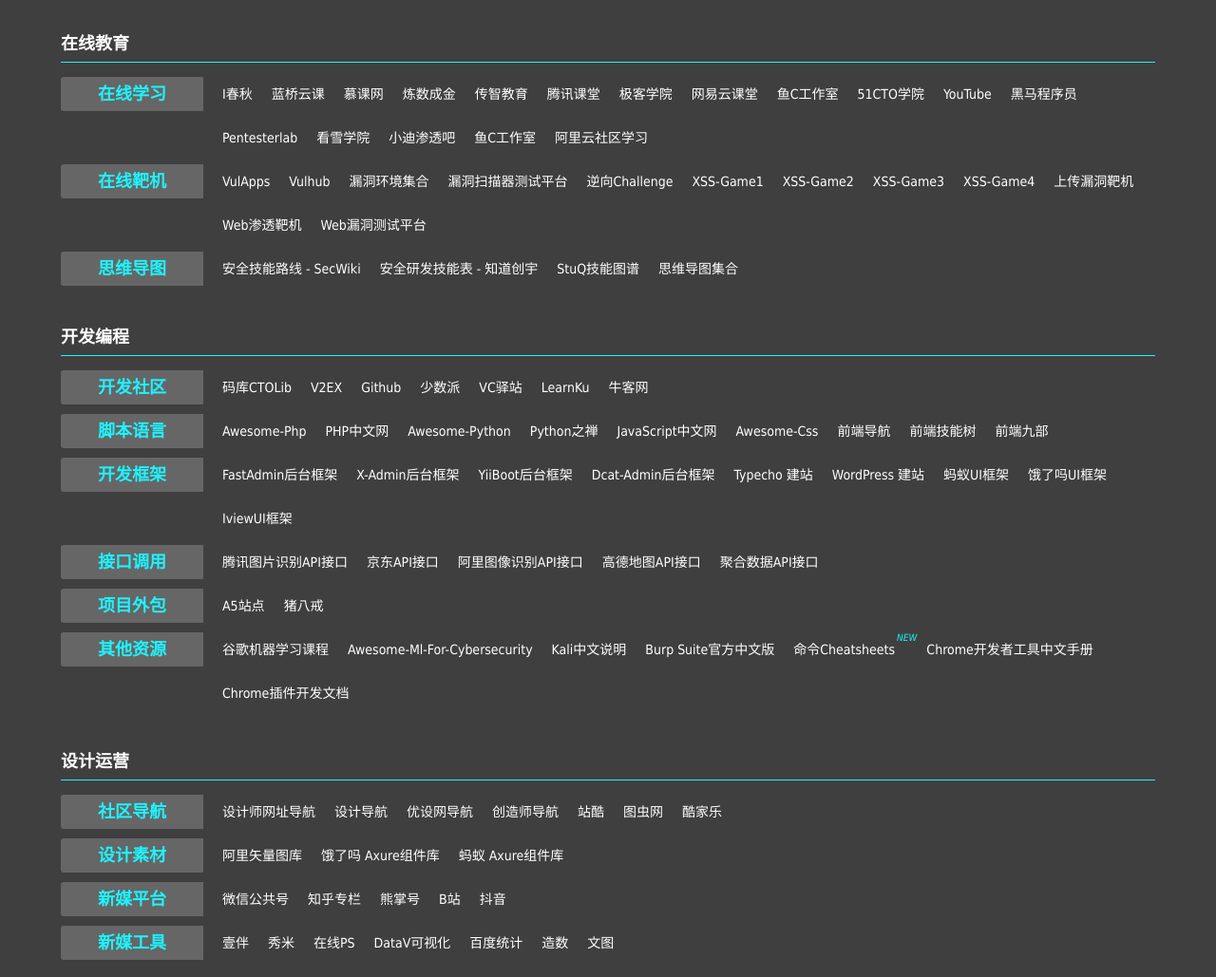
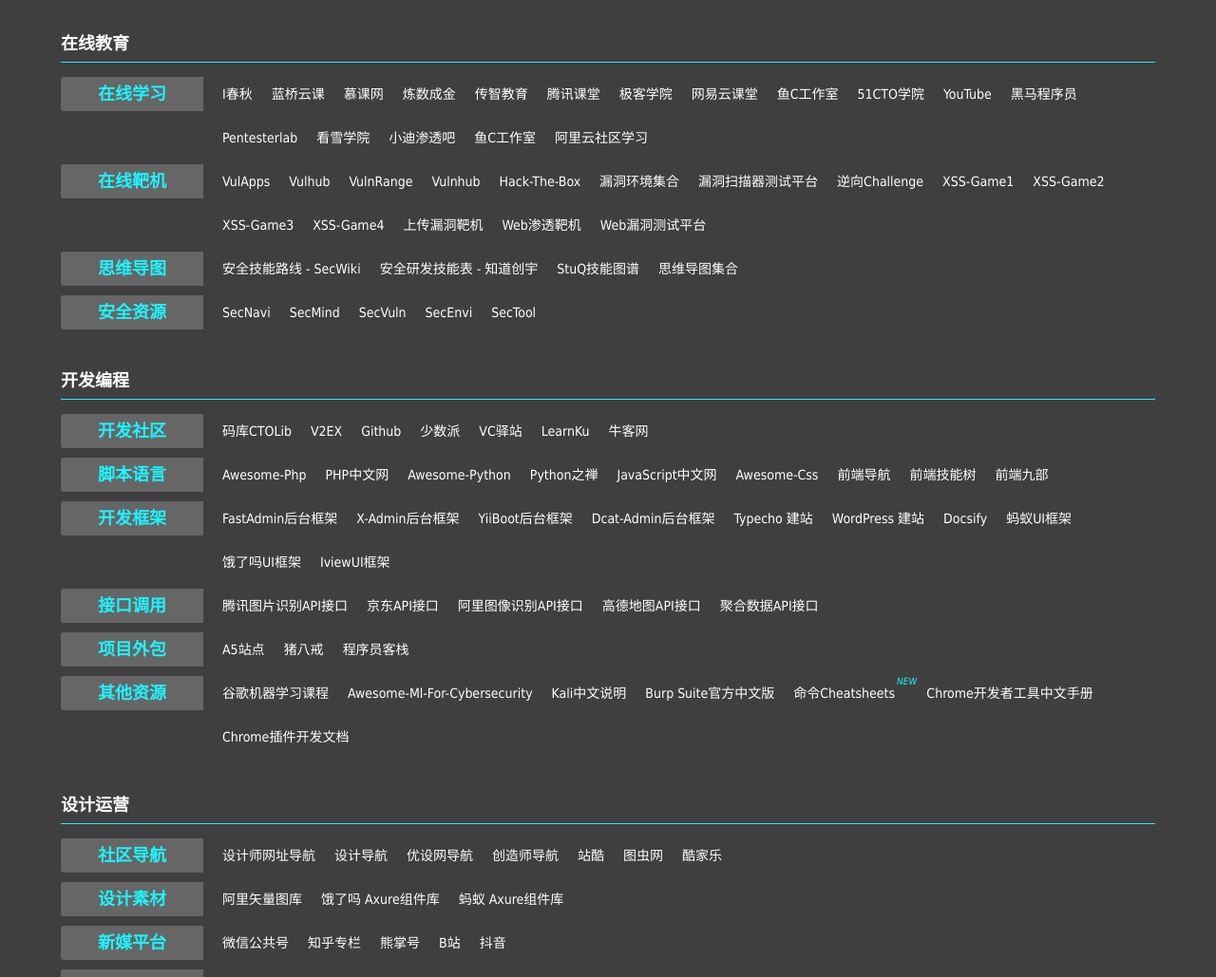
Before and after one commit to coco413/SecNavi, a plain HTML site: page index.html in a window 1280 px wide. Shown: the part 996-2025 px from the top of the page at 95% size. Drawn offline with Linux system fonts and the light colour scheme.

Commit message:
update_20210305

```diff
--- a/js/data.js
+++ b/js/data.js
@@ -81,17 +81,33 @@ var FrontGuide = {
                 'Title': '乌云Drops',
                 'Href': 'https://wooyun.x10sec.org/'
             }, {
+                'Name': 'Sec-News',
+                'Title': '安全文摘',
+                'Href': 'http://wiki.ioin.in/'
+            }, {
+                'Name': 'SecWiki',
+                'Title': '安全维基',
+                'Href': 'https://www.sec-wiki.com'
+            }, {
                 'Name': '信息安全知识库',
                 'Title': ' 沉淀知识,分享经验',
                 'Href': 'http://www.vipread.com/index'
             }, {
-                'Name': 'Sec-News',
-                'Title': '安全文摘',
-                'Href': 'http://wiki.ioin.in/'
-            }, {
-                'Name': 'SecWiki',
-                'Title': '安全维基',
-                'Href': 'https://www.sec-wiki.com'
+                'Name': '狼组安全团队公开知识库',
+                'Title': '致力于打造信息安全乌托邦',
+                'Href': 'https://wiki.wgpsec.org/'
+            }, {
+                'Name': '零组资料文库',
+                'Title': '零组资料文库',
+                'Href': 'https://wiki.0-sec.org/#/wiki'
+            }, {
+                'Name': '白鸽文库',
+                'Title': '白阁文库是白泽Sec团队维护的一个漏洞POC和EXP披露以及漏洞复现的开源项目，欢迎各位表哥访问白阁文库并提出宝贵建议。',
+                'Href': 'https://wiki.bylibrary.cn/'
+            }, {
+                'Name': 'hacking8文库',
+                'Title': 'hacking8文库',
+                'Href': 'https://www.hacking8.com/repository'
             }]
         }, {
             "pageT2": "漏洞平台",
@@ -156,6 +172,11 @@ var FrontGuide = {
                 'Name': 'POC++漏洞信息库',
                 'Title': 'poc收录,poc悬赏,漏洞收录,poc,漏洞',
                 'Href': 'https://poc.shuziguanxing.com/#/',
+                "New": "1"
+            }, {
+                'Name': '斗象科技漏洞库',
+                'Title': '斗象科技漏洞库',
+                'Href': 'https://vas.riskivy.com/vuln',
                 "New": "1"
             }, {
                 'Name': 'VULHUB漏洞信息库',
@@ -792,6 +813,18 @@ var FrontGuide = {
                 'Title': '快速搭建各种漏洞环境@phith0n',
                 'Href': 'https://github.com/phith0n/vulhub'
             }, {
+                'Name': 'VulnRange',
+                'Title': 'VulnRange的定位是一个漏洞靶场，用于快速的启动漏洞环境，便于漏洞复现和研究',
+                'Href': 'https://github.com/wgpsec/VulnRange'
+            }, {
+                'Name': 'vulnhub',
+                'Title': '在线渗透测试环境',
+                'Href': 'https://www.vulnhub.com/'
+            }, {
+                'Name': 'Hack-The-Box',
+                'Title': 'Hack-The-Box',
+                'Href': 'https://www.hackthebox.eu/'
+            }, {
                 'Name': '漏洞环境集合',
                 'Title': 'vulstudy@c0ny1',
                 'Href': 'https://github.com/c0ny1/vulstudy'
@@ -850,6 +883,29 @@ var FrontGuide = {
                 'Name': '思维导图集合',
                 'Title': '收集整理的安全类思维导图',
                 'Href': 'https://github.com/coco413/Mind_Mapping_Sec'
+            }]
+        }, {
+            "pageT2": "安全资源",
+            "pageC2": [{
+                'Name': 'SecNavi',
+                'Title': '安全导航---Coco413',
+                'Href': 'https://github.com/coco413/SecNavi/'
+            }, {
+                'Name': 'SecMind',
+                'Title': '安全导图---Coco413',
+                'Href': 'https://github.com/coco413/SecMind'
+            },{
+                'Name': 'SecVuln',
+                'Title': '安全漏洞---Coco413',
+                'Href': 'https://github.com/coco413/SecNavi/'
+            }, {
+                'Name': 'SecEnvi',
+                'Title': '漏洞环境---Coco413',
+                'Href': 'https://github.com/coco413/SecEnvi'
+            }, {
+                'Name': 'SecTool',
+                'Title': '安全工具---Coco413',
+                'Href': 'https://github.com/coco413/Tools'
             }]
         }]
     }, {
@@ -878,7 +934,7 @@ var FrontGuide = {
                 'Href': 'http://www.cctry.com/'
             }, {
                 'Name': 'LearnKu',
-                'Title': '高效工作,品质生活官方',
+                'Title': 'LearnKu',
                 'Href': 'https://learnku.com'
             }, {
                 'Name': '牛客网',
@@ -950,6 +1006,10 @@ var FrontGuide = {
                 'Name': 'WordPress 建站',
                 'Title': 'WordPress是一款能让您建立出色网站、博客或应用的开源软件',
                 'Href': 'https://cn.wordpress.org/'
+            }, , {
+                'Name': 'Docsify',
+                'Title': '静态生成wiki站点',
+                'Href': 'https://docsify.js.org/#/'
             }, {
                 'Name': '蚂蚁UI框架',
                 'Title': 'Ant框架',
@@ -996,6 +1056,10 @@ var FrontGuide = {
                 'Name': '猪八戒',
                 'Title': '中国领先的一站式的企业全生命周期服务平台',
                 'Href': 'http://www.zbj.com/'
+            }, {
+                'Name': '程序员客栈',
+                'Title': '程序员兼职,程序员私活,程序员接单平台-程序员客栈',
+                'Href': 'https://www.proginn.com/cat/'
             }]
         }, {
             "pageT2": "其他资源",
@@ -1131,6 +1195,10 @@ var FrontGuide = {
                 'Name': '文图',
                 'Title': '文图旨在为用户打造一个可在线编辑、即时生成数据报告的工具',
                 'Href': 'https://wentu.io/'
+            }, {
+                'Name': '全历史',
+                'Title': '全历史',
+                'Href': 'https://www.allhistory.com'
             }]
         }]
     }, {
@@ -1416,6 +1484,10 @@ var FrontGuide = {
                 'Title': '百度云盘资源搜索下载',
                 'Href': 'http://wowenda.com/'
             }, {
+                'Name': '大圣网盘搜索',
+                'Title': '大圣网盘资源搜索下载',
+                'Href': 'https://www.dashengpan.com/'
+            }, {
                 'Name': '尝鲜派',
                 'Title': '尝鲜派Apple系列更新',
                 'Href': 'https://ibeta.me/'
@@ -1424,58 +1496,6 @@ var FrontGuide = {
     }, {
         "pageT1": "渗透辅助",
         "pageC1": [{
-            "pageT2": "空间搜索",
-            "pageC2": [{
-                'Name': 'Zoomeye',
-                'Title': '钟馗之眼 - 网络空间搜索引擎',
-                'Href': 'https://www.zoomeye.org/'
-            }, {
-                'Name': 'Shodan',
-                'Title': 'Shodan is the world\'s first search engine for Internet-connected devices.',
-                'Href': 'https://www.shodan.io/'
-            }, {
-                'Name': 'Fofa',
-                'Title': 'FOFA Pro - 网络空间安全搜索引擎，网络空间搜索引擎，网络空间测绘，安全态势感知',
-                'Href': 'https://fofa.so/'
-            }, {
-                'Name': '360 quake',
-                'Title': '360 quake - 网络空间安全搜索引擎，网络空间搜索引擎，网络空间测绘，安全态势感知',
-                'Href': 'https://quake.360.cn/'
-            }, {
-                'Name': 'Censys',
-                'Title': 'Censys',
-                'Href': 'https://www.censys.io/'
-            }, {
-                'Name': 'DnsDB',
-                'Title': 'DnsDB－全球最大的DNS查询数据库',
-                'Href': 'https://dnsdb.io/zh-cn/'
-            }, {
-                'Name': 'Searchcode',
-                'Title': 'Searchcode搜索',
-                'Href': 'https://searchcode.com/',
-                "New": "1"
-            }, {
-                'Name': 'Github',
-                'Title': 'Github搜索',
-                'Href': 'https://github.com/search?utf8=✓&q=&type='
-            }, {
-                'Name': 'GithubGist',
-                'Title': '寻找优秀代码段',
-                'Href': 'https://gist.github.com/search?utf8=✓&q='
-            }, {
-                'Name': '恶意程序搜索',
-                'Title': 'VirusView',
-                'Href': 'http://virusview.net/search/index'
-            }, {
-                'Name': '谷歌图片搜索',
-                'Title': '谷歌图片搜索',
-                'Href': 'https://images.google.com/?gws_rd=ssl'
-            }, {
-                'Name': '百度图片搜索',
-                'Title': '百度图片搜索',
-                'Href': 'http://image.baidu.com/?fr=shitu'
-            }]
-        }, {
             "pageT2": "信息收集",
             "pageC2": [{
                 'Name': '在线子域查询(Findsubdomains)',
@@ -1632,7 +1652,114 @@ var FrontGuide = {
                 'Name': '企业代码泄露查询',
                 'Title': 'Github搜索',
                 'Href': 'https://github.com/'
-            }, ]
+            }, {
+                'Name': '全国政府网站基本信息数据库',
+                'Title': '全国政府网站基本信息数据库',
+                'Href': 'http://114.55.181.28/databaseInfo/index',
+            }, {
+                'Name': '已经注册账号查询',
+                'Title': '已经注册账号查询',
+                'Href': 'https://www.reg007.com/'
+            }]
+        }, {
+            "pageT2": "空间搜索",
+            "pageC2": [{
+                'Name': 'Zoomeye',
+                'Title': '钟馗之眼 - 网络空间搜索引擎',
+                'Href': 'https://www.zoomeye.org/'
+            }, {
+                'Name': 'Shodan',
+                'Title': 'Shodan is the world\'s first search engine for Internet-connected devices.',
+                'Href': 'https://www.shodan.io/'
+            }, {
+                'Name': 'Fofa',
+                'Title': 'FOFA Pro - 网络空间安全搜索引擎，网络空间搜索引擎，网络空间测绘，安全态势感知',
+                'Href': 'https://fofa.so/'
+            }, {
+                'Name': '360 quake',
+                'Title': '360 quake - 网络空间安全搜索引擎，网络空间搜索引擎，网络空间测绘，安全态势感知',
+                'Href': 'https://quake.360.cn/'
+            }, {
+                'Name': 'Censys',
+                'Title': 'Censys',
+                'Href': 'https://www.censys.io/'
+            }, {
+                'Name': 'DnsDB',
+                'Title': 'DnsDB－全球最大的DNS查询数据库',
+                'Href': 'https://dnsdb.io/zh-cn/'
+            }, {
+                'Name': 'Searchcode',
+                'Title': 'Searchcode搜索',
+                'Href': 'https://searchcode.com/',
+                "New": "1"
+            }, {
+                'Name': 'Github',
+                'Title': 'Github搜索',
+                'Href': 'https://github.com/search?utf8=✓&q=&type='
+            }, {
+                'Name': 'GithubGist',
+                'Title': '寻找优秀代码段',
+                'Href': 'https://gist.github.com/search?utf8=✓&q='
+            }, {
+                'Name': '恶意程序搜索',
+                'Title': 'VirusView',
+                'Href': 'http://virusview.net/search/index'
+            }, {
+                'Name': '谷歌图片搜索',
+                'Title': '谷歌图片搜索',
+                'Href': 'https://images.google.com/?gws_rd=ssl'
+            }, {
+                'Name': '百度图片搜索',
+                'Title': '百度图片搜索',
+                'Href': 'http://image.baidu.com/?fr=shitu'
+            }]
+        }, {
+            "pageT2": "威胁情报",
+            "pageC2": [{
+                'Name': '360威胁情报中心',
+                'Title': '威胁情报中心',
+                'Href': 'https://ti.360.com/'
+            }, {
+                'Name': '奇安信威胁情报中心',
+                'Title': '威胁情报中心',
+                'Href': 'https://ti.qianxin.com/'
+            }, {
+                'Name': 'NOSEC大数据安全协作平台',
+                'Title': '信息安全从业者的专属"瑞士军刀"',
+                'Href': 'https://nosec.org/'
+            }, {
+                'Name': '微步在线威胁情报分析平台',
+                'Title': '多引擎在线扫描、恶意软件在线检测',
+                'Href': 'https://x.threatbook.cn/'
+            }, {
+                'Name': '网络安全防御系统',
+                'Title': '全景网络安全防御系统',
+                'Href': 'http://guanjia.qq.com/system/preloader.html'
+            }, {
+                'Name': '安全行业全景图',
+                'Title': '安全行业全景图',
+                'Href': 'http://all.aqniu.com/'
+            }, {
+                'Name': '号安',
+                'Title': '手机号风险识别',
+                'Href': 'https://hao.secboot.com/'
+            }, {
+                'Name': '网络安全威胁信息共享平台',
+                'Title': '中国反网络病毒联盟',
+                'Href': 'https://share.anva.org.cn/index'
+            }, {
+                'Name': 'Pullwave舆情监控',
+                'Title': '舆情监控',
+                'Href': 'https://pullwave.com/#/search'
+            }, {
+                'Name': '腾讯位置大数据平台',
+                'Title': '腾讯位置大数据平台',
+                'Href': 'https://heat.qq.com/'
+            }, {
+                'Name': '360流量监控平台',
+                'Title': '360流量监控平台',
+                'Href': 'http://scan.netlab.360.com/#/dashboard'
+            }]
         }, {
             "pageT2": "攻击载荷",
             "pageC2": [{
@@ -1648,14 +1775,6 @@ var FrontGuide = {
                 'Title': 'shodan explore',
                 'Href': 'https://www.shodan.io/explore'
             }, {
-                'Name': '重大漏洞在线检测系统',
-                'Title': '重大漏洞在线检测系统',
-                'Href': 'http://0day.websaas.com.cn/'
-            }, {
-                'Name': '在线命令执行检测',
-                'Title': '在线命令执行',
-                'Href': 'http://www.aisec.cn/lab/bash.php'
-            }, {
                 'Name': '在线Webshell检测',
                 'Title': '下一代WebShell检测引擎',
                 'Href': 'http://scanner.baidu.com/#/pages/intro'
@@ -1672,10 +1791,6 @@ var FrontGuide = {
                 'Title': 'Xss测试字符串转换工具',
                 'Href': 'https://www.toolmao.com/xsstranser'
             }, {
-                'Name': 'Skywolf代码审计',
-                'Title': 'Skywolf代码审计',
-                'Href': 'https://0kee.360.cn/skywolf/deploy'
-            }, {
                 'Name': 'DNSlog',
                 'Title': 'DNSlog',
                 'Href': 'http://www.dnslog.cn/'
@@ -1687,6 +1802,38 @@ var FrontGuide = {
                 'Name': '在线pacap解析',
                 'Title': 'packettotal',
                 'Href': 'https://www.packettotal.com/'
+            }, {
+                'Name': '在线邮件头解析',
+                'Title': 'Email Header Analyzer',
+                'Href': 'http://mxtoolbox.com/EmailHeaders.aspx',
+            }, {
+                'Name': 'Xip io网',
+                'Title': 'Xip io网',
+                'Href': 'http://xip.io/'
+            }, {
+                'Name': '社工密码生成',
+                'Title': '社工密码生成',
+                'Href': 'http://xingchen.pythonanywhere.com/index'
+            }, {
+                'Name': '伪造邮箱',
+                'Title': '伪造邮箱',
+                'Href': 'https://emkei.cz/'
+            }, {
+                'Name': '在线生成反弹shell',
+                'Title': '在线生成反弹shell',
+                'Href': 'https://www.shentoushi.top/tools/misc/reverse_shell.php'
+            }, {
+                'Name': 'Linux提权辅助',
+                'Title': 'Linux提权辅助',
+                'Href': 'https://gtfobins.github.io/'
+            }, {
+                'Name': 'Windows提权辅助',
+                'Title': 'Windows提权辅助',
+                'Href': 'https://lolbas-project.github.io/'
+            }, {
+                'Name': '伪造邮箱',
+                'Title': '伪造邮箱',
+                'Href': 'https://emkei.cz/'
             }]
         }, {
             "pageT2": "APP检测",
@@ -1733,65 +1880,29 @@ var FrontGuide = {
         "pageC1": [{
             "pageT2": "团队博客",
             "pageC2": [{
-                'Name': '长亭科技博客',
-                'Title': 'Chaitin Blog',
-                'Href': 'https://blog.chaitin.cn/'
-            }, {
                 'Name': '天融信阿尔法实验室',
                 'Title': '天融信阿尔法实验室',
                 'Href': 'http://blog.topsec.com.cn/'
             }, {
-                'Name': '奇虎360技术博客',
-                'Title': '分享奇虎360公司的技术，与安全的互联网共同成长',
-                'Href': 'http://blogs.360.cn/'
-            }, {
-                'Name': 'WhiteCell',
-                'Title': 'WhiteCellClub',
-                'Href': 'http://www.whitecell-club.org/'
+                'Name': '腾讯安全团队',
+                'Title': '腾讯安全团队',
+                'Href': 'https://security.tencent.com/index.php/blog'
+            }, {
+                'Name': '绿盟科技博客',
+                'Title': '绿盟科技博客',
+                'Href': 'http://blog.nsfocus.net/'
             }, {
                 'Name': 'MS509 Team',
                 'Title': 'MS509 Team',
                 'Href': 'http://www.ms509.com/'
             }, {
-                'Name': '四叶草安全实验室',
-                'Title': '四叶草安全实验室',
-                'Href': 'http://lab.seclover.com/'
-            }, {
-                'Name': '北风渗透实验室',
-                'Title': '北风渗透实验室',
-                'Href': 'https://www.getshell.net/'
-            }, {
-                'Name': '安恒安全研究院',
-                'Title': '安恒安全研究院',
-                'Href': 'http://seclab.dbappsecurity.com.cn/'
-            }, {
-                'Name': '0KEE TEAM',
-                'Title': '360 WEB攻防团队',
-                'Href': 'https://0kee.360.cn/'
-            }, {
-                'Name': '美团技术团队博客',
-                'Title': '美团技术团队',
-                'Href': 'https://tech.meituan.com/'
-            }, {
-                'Name': '体验盒子博客',
-                'Title': '体验盒子博客',
-                'Href': 'https://www.uedbox.com/'
-            }, {
-                'Name': '协议安全分析',
-                'Title': '协议安全分析',
-                'Href': 'http://www.iprotocolsec.com/'
-            }, {
-                'Name': '全历史',
-                'Title': '全历史',
-                'Href': 'https://www.allhistory.com'
+                'Name': '0x557 Team',
+                'Title': '0x557 Team',
+                'Href': 'https://www.0x557.org/'
             }]
         }, {
             "pageT2": "个人博客",
             "pageC2": [{
-                'Name': 'Lijiejie',
-                'Title': '依然在路上',
-                'Href': 'http://www.lijiejie.com/'
-            }, {
                 'Name': 'PyZh',
                 'Title': '一起写Python文章，一起看Python文章',
                 'Href': 'http://pyzh.readthedocs.io/'
@@ -1816,10 +1927,6 @@ var FrontGuide = {
                 'Title': 'Stay hungry,stay foolish. 求知若饥，虚心若愚',
                 'Href': 'http://60.205.228.7/'
             }, {
-                'Name': '送你一场樱花雨',
-                'Title': '我们仍未忘记那天清晨猫王带来的希望',
-                'Href': 'https://sfantree.com/'
-            }, {
                 'Name': 'AdminTony\'s Blog',
                 'Title': '学无止境苦与乐',
                 'Href': 'http://www.admintony.com/'
@@ -1884,10 +1991,6 @@ var FrontGuide = {
                 'Title': 'xl7dev',
                 'Href': 'http://blog.safebuff.com/'
             }, {
-                'Name': 'Lucien\'s Blog',
-                'Title': 'the heart of lucifer',
-                'Href': 'http://www.lucien116.com/'
-            }, {
                 'Name': '伊莉伊莉雅',
                 'Title': '萌就是正义',
                 'Href': 'http://dumoedss.cc/'
```
Also changed, not shown: index.html (+1 -1 lines).
